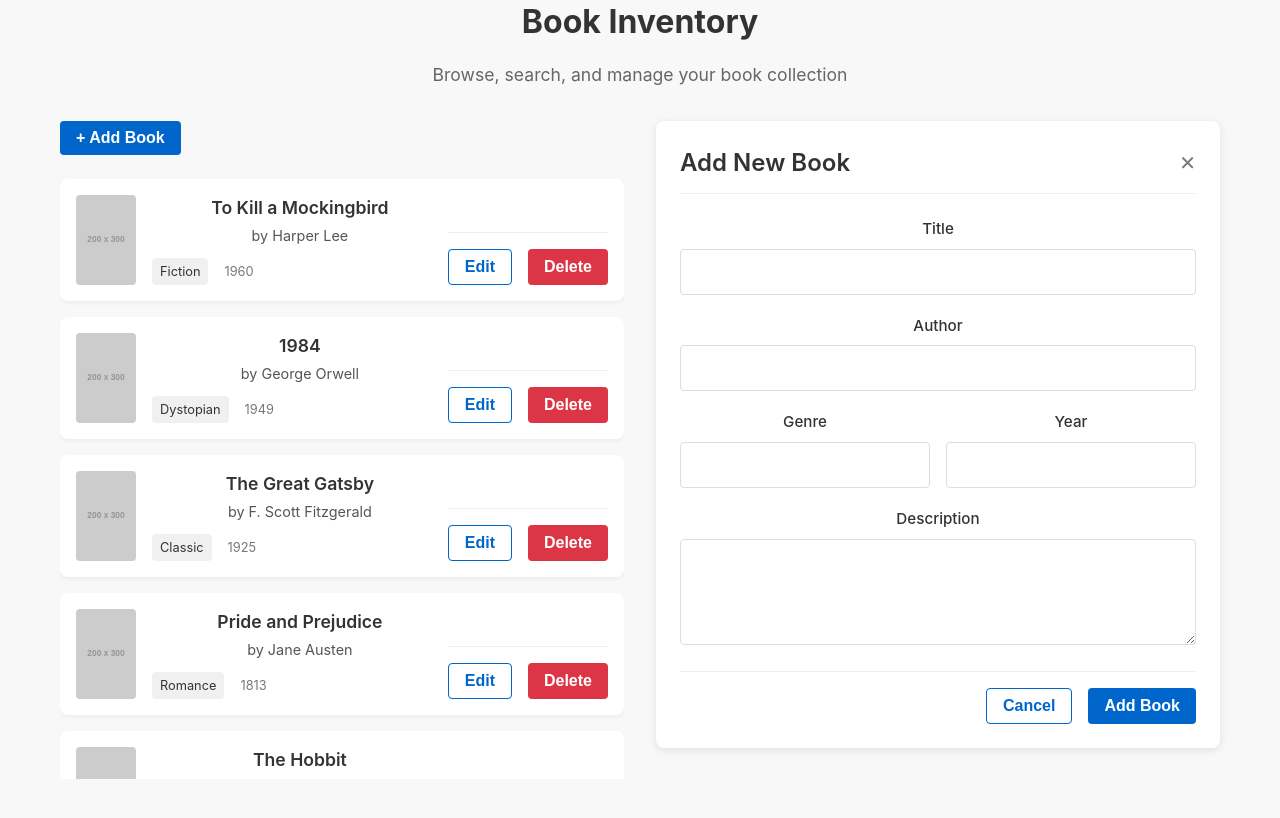
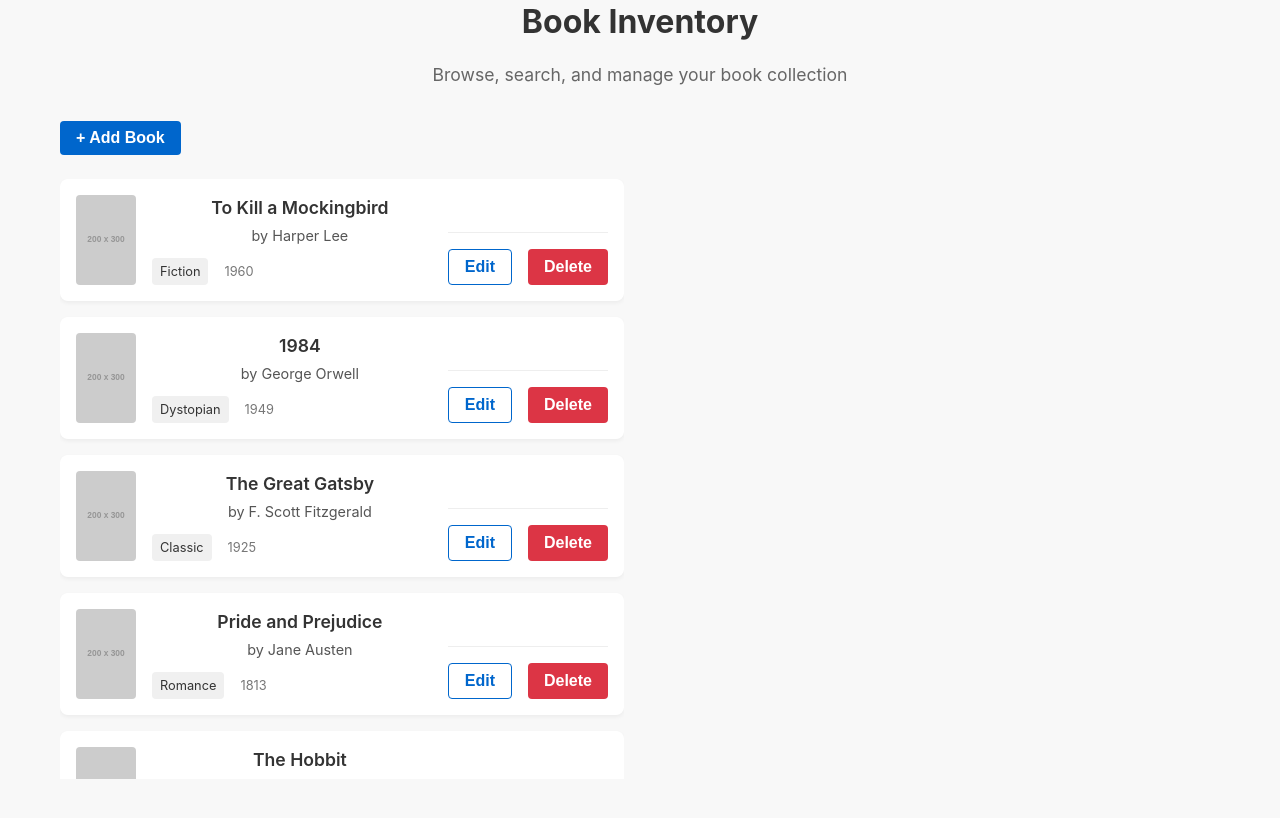
Before and after one commit to ganapatiKabbargi/book-management-system, a React (Vite) app: page / in a window 1280 px wide. Shown: the part 940-1758 px from the top of the page. Built offline with nearby package versions, Linux system fonts and the light colour scheme; the HTML template or start-up script is replaced by a standard one.

Commit message:
implement CRUD operations

```diff
--- a/package.json
+++ b/package.json
@@ -13,6 +13,7 @@
     "@reduxjs/toolkit": "^2.6.1",
     "react": "^19.0.0",
     "react-dom": "^19.0.0",
+    "react-hook-form": "^7.54.2",
     "react-redux": "^9.2.0",
     "react-router-dom": "^7.4.0"
   },
--- a/src/pages/AddBookForm.jsx
+++ b/src/pages/AddBookForm.jsx
@@ -1,79 +1,99 @@
 import React, { useState } from "react";
 import styles from "./AddBookForm.module.css";
+import { useForm } from "react-hook-form";
 
-function AddBookForm({ onAddBook, onCancel }) {
-  const [bookData, setBookData] = useState({
-    title: "",
-    author: "",
-    genre: "",
-    year: "",
-    description: "",
-  });
+function AddBookForm({ onAddBook, onUpdateBook, onCancel, book }) {
+  // const [bookData, setBookData] = useState({
+  //   title: book?.title || "",
+  //   author: book?.author || "",
+  //   genre: book?.genre || "",
+  //   year: book?.year || "",
+  //   description: book?.description || "",
+  // });
 
-  const [errors, setErrors] = useState({});
+  const defaultData = {
+    title: book?.title || "",
+    author: book?.author || "",
+    genre: book?.genre || "",
+    year: book?.year || "",
+    description: book?.description || "",
+    id: book?.id || "",
+    cover: book?.cover || "",
+  };
+  const {
+    register,
+    formState: { errors },
+    handleSubmit,
+  } = useForm({ defaultValues: defaultData });
 
-  const handleChange = (e) => {
-    const { name, value } = e.target;
-    setBookData({
-      ...bookData,
-      [name]: value,
-    });
+  // const [errors, setErrors] = useState({});
 
-    // Clear error when user types
-    if (errors[name]) {
-      setErrors({
-        ...errors,
-        [name]: "",
+  // const handleChange = (e) => {
+  //   const { name, value } = e.target;
+  //   setBookData({
+  //     ...bookData,
+  //     [name]: value,
+  //   });
+
+  //   // Clear error when user types
+  //   if (errors[name]) {
+  //     setErrors({
+  //       ...errors,
+  //       [name]: "",
+  //     });
+  //   }
+  // };
+
+  // const validateForm = () => {
+  //   const newErrors = {};
+
+  //   if (!bookData.title.trim()) {
+  //     newErrors.title = "Title is required";
+  //   }
+
+  //   if (!bookData.author.trim()) {
+  //     newErrors.author = "Author is required";
+  //   }
+
+  //   if (!bookData.genre.trim()) {
+  //     newErrors.genre = "Genre is required";
+  //   }
+
+  //   if (!bookData.year) {
+  //     newErrors.year = "Year is required";
+  //   } else if (isNaN(bookData.year) || bookData.year < 0) {
+  //     newErrors.year = "Year must be a valid number";
+  //   }
+
+  //   if (!bookData.description.trim()) {
+  //     newErrors.description = "Description is required";
+  //   }
+
+  //   setErrors(newErrors);
+  //   return Object.keys(newErrors).length === 0;
+  // };
+
+  const submitHandler = (data) => {
+    console.log(data);
+    if (book) {
+      onUpdateBook({
+        ...data,
+        year: Number.parseInt(data.year),
+      });
+    } else {
+      onAddBook({
+        ...data,
+        year: Number.parseInt(data.year),
       });
     }
-  };
 
-  const validateForm = () => {
-    const newErrors = {};
-
-    if (!bookData.title.trim()) {
-      newErrors.title = "Title is required";
-    }
-
-    if (!bookData.author.trim()) {
-      newErrors.author = "Author is required";
-    }
-
-    if (!bookData.genre.trim()) {
-      newErrors.genre = "Genre is required";
-    }
-
-    if (!bookData.year) {
-      newErrors.year = "Year is required";
-    } else if (isNaN(bookData.year) || bookData.year < 0) {
-      newErrors.year = "Year must be a valid number";
-    }
-
-    if (!bookData.description.trim()) {
-      newErrors.description = "Description is required";
-    }
-
-    setErrors(newErrors);
-    return Object.keys(newErrors).length === 0;
-  };
-
-  const handleSubmit = (e) => {
-    e.preventDefault();
-
-    if (validateForm()) {
-      onAddBook({
-        ...bookData,
-        year: Number.parseInt(bookData.year),
-      });
-
-      setBookData({
-        title: "",
-        author: "",
-        genre: "",
-        year: "",
-        description: "",
-      });
-    }
+    // setBookData({
+    //   title: "",
+    //   author: "",
+    //   genre: "",
+    //   year: "",
+    //   description: "",
+    // });
   };
   return (
     <div className={styles.addBookForm}>
@@ -88,102 +108,109 @@ function AddBookForm({ onAddBook, onCancel }) {
         </button>
       </div>
 
-      <form onSubmit={handleSubmit}>
+      <form onSubmit={handleSubmit(submitHandler)}>
         <div className={styles.formGroup}>
           <label htmlFor="title" className={styles.formLabel}>
-            Title
+            Title*
           </label>
+          {errors.title?.type === "required" && (
+            <span role="alert">title is required</span>
+          )}
           <input
             type="text"
             id="title"
             name="title"
-            value={bookData.title}
-            onChange={handleChange}
-            className={`${styles.formInput} ${
-              errors.title ? styles.inputError : ""
-            }`}
+            {...register("title", { required: true })}
+            aria-invalid={errors.title ? "true" : "false"}
+            className={`${styles.formInput} `}
           />
-          {errors.title && (
-            <span className={styles.errorMessage}>{errors.title}</span>
-          )}
         </div>
 
         <div className={styles.formGroup}>
           <label htmlFor="author" className={styles.formLabel}>
-            Author
+            Author*
           </label>
+          {errors.author?.type === "required" && (
+            <span role="alert">author is required</span>
+          )}
           <input
             type="text"
             id="author"
             name="author"
-            value={bookData.author}
-            onChange={handleChange}
-            className={`${styles.formInput} ${
-              errors.author ? styles.inputError : ""
-            }`}
+            {...register("author", { required: true })}
+            aria-invalid={errors.author ? "true" : "false"}
+            className={`${styles.formInput}`}
           />
-          {errors.author && (
-            <span className={styles.errorMessage}>{errors.author}</span>
+        </div>
+
+        <div className={styles.formGroup}>
+          <label htmlFor="cover" className={styles.formLabel}>
+            Cover*
+          </label>
+          {errors.cover?.type === "required" && (
+            <span role="alert">cover image is required</span>
           )}
+          <input
+            type="text"
+            id="cover"
+            name="cover"
+            {...register("cover", { required: true })}
+            aria-invalid={errors.cover ? "true" : "false"}
+            className={`${styles.formInput}`}
+          />
         </div>
 
         <div className={styles.formRow}>
           <div className={styles.formGroup}>
             <label htmlFor="genre" className={styles.formLabel}>
-              Genre
+              Genre*
             </label>
+            {errors.genre?.type === "required" && (
+              <span role="alert">genre is required</span>
+            )}
             <input
               type="text"
               id="genre"
               name="genre"
-              value={bookData.genre}
-              onChange={handleChange}
-              className={`${styles.formInput} ${
-                errors.genre ? styles.inputError : ""
-              }`}
+              {...register("genre", { required: true })}
+              aria-invalid={errors.genre ? "true" : "false"}
+              className={`${styles.formInput} `}
             />
-            {errors.genre && (
-              <span className={styles.errorMessage}>{errors.genre}</span>
-            )}
           </div>
 
           <div className={styles.formGroup}>
             <label htmlFor="year" className={styles.formLabel}>
-              Year
+              Year*
             </label>
+            {errors.year?.type === "required" && (
+              <span role="alert">author is required</span>
+            )}
             <input
               type="number"
               id="year"
               name="year"
-              value={bookData.year}
-              onChange={handleChange}
-              className={`${styles.formInput} ${
-                errors.year ? styles.inputError : ""
-              }`}
+              {...register("year", { required: true })}
+              aria-invalid={errors.year ? "true" : "false"}
+              className={`${styles.formInput}`}
             />
-            {errors.year && (
-              <span className={styles.errorMessage}>{errors.year}</span>
-            )}
           </div>
         </div>
 
         <div className={styles.formGroup}>
           <label htmlFor="description" className={styles.formLabel}>
-            Description
+            Description*
           </label>
+          {errors.description?.type === "required" && (
+            <span role="alert">author is required</span>
+          )}
           <textarea
             id="description"
             name="description"
-            value={bookData.description}
-            onChange={handleChange}
+            {...register("description", { required: true })}
             rows="4"
-            className={`${styles.formTextarea} ${
-              errors.description ? styles.inputError : ""
-            }`}
+            aria-invalid={errors.description ? "true" : "false"}
+            className={`${styles.formTextarea} `}
           ></textarea>
-          {errors.description && (
-            <span className={styles.errorMessage}>{errors.description}</span>
-          )}
         </div>
 
         <div className={styles.formActions}>
--- a/src/pages/BooksPage.jsx
+++ b/src/pages/BooksPage.jsx
@@ -4,79 +4,18 @@ import styles from "./BooksPage.module.css";
 import BookList from "./BookList";
 import AddBookForm from "./AddBookForm";
 import { useNavigate } from "react-router-dom";
-import { useSelector } from "react-redux";
-
-// const initialBooks = [
-//   {
-//     id: 1,
-//     title: "To Kill a Mockingbird",
-//     author: "Harper Lee",
-//     genre: "Fiction",
-//     year: 1960,
-//     cover: "https://via.placeholder.com/200x300",
-//     description:
-//       "A gripping, heart-wrenching, and wholly remarkable tale of coming-of-age in a South poisoned by virulent prejudice.",
-//   },
-//   {
-//     id: 2,
-//     title: "1984",
-//     author: "George Orwell",
-//     genre: "Dystopian",
-//     year: 1949,
-//     cover: "https://via.placeholder.com/200x300",
-//     description:
-//       "A dystopian social science fiction novel and cautionary tale set in a totalitarian society.",
-//   },
-//   {
-//     id: 3,
-//     title: "The Great Gatsby",
-//     author: "F. Scott Fitzgerald",
-//     genre: "Classic",
-//     year: 1925,
-//     cover: "https://via.placeholder.com/200x300",
-//     description:
-//       "A novel that examines the dark side of the American Dream during the Roaring Twenties.",
-//   },
-//   {
-//     id: 4,
-//     title: "Pride and Prejudice",
-//     author: "Jane Austen",
-//     genre: "Romance",
-//     year: 1813,
-//     cover: "https://via.placeholder.com/200x300",
-//     description:
-//       "A romantic novel of manners that depicts the emotional development of protagonist Elizabeth Bennet.",
-//   },
-//   {
-//     id: 5,
-//     title: "The Hobbit",
-//     author: "J.R.R. Tolkien",
-//     genre: "Fantasy",
-//     year: 1937,
-//     cover: "https://via.placeholder.com/200x300",
-//     description:
-//       "A children's fantasy novel set in a fictional world that follows the quest of home-loving Bilbo Baggins.",
-//   },
-//   {
-//     id: 6,
-//     title: "Harry Potter and the Philosopher's Stone",
-//     author: "J.K. Rowling",
-//     genre: "Fantasy",
-//     year: 1997,
-//     cover: "https://via.placeholder.com/200x300",
-//     description:
-//       "The first novel in the Harry Potter series that follows a young wizard's adventures at Hogwarts School of Witchcraft and Wizardry.",
-//   },
-// ];
+import { useDispatch, useSelector } from "react-redux";
+import { addBook, deleteBook, updateBook } from "../store/booksSlice";
 
 function BooksPage() {
   //   const [books, setBooks] = useState(initialBooks);
-  const [searchTerm, setSearchTerm] = useState("");
+  const [bookToBeEdited, setBookToBeEdited] = useState(null);
   const [selectedBook, setSelectedBook] = useState(null);
   const [showAddForm, setShowAddForm] = useState(false);
   const books = useSelector((state) => state.booksAuth.books);
   console.log(books);
   const navigate = useNavigate();
+  const dispatch = useDispatch();
 
   //   function handleShowAddForm() {}
   function handleSelectBook(book) {
@@ -85,26 +24,49 @@ function BooksPage() {
   }
 
   const handleShowAddForm = () => {
-    setSelectedBook(null);
+    // setSelectedBook(null);
     setShowAddForm(true);
+  };
+
+  const handleCloseForm = () => {
+    setShowAddForm(false);
+    setBookToBeEdited(null);
   };
 
   const handleAddBook = (newBook) => {
     const bookWithId = {
       ...newBook,
       id: books.length + 1,
-      cover: "https://via.placeholder.com/200x300",
+      // cover: "https://via.placeholder.com/200x300",
     };
-    setBooks([...books, bookWithId]);
+    dispatch(addBook(bookWithId));
     console.log(bookWithId);
     setShowAddForm(false);
   };
 
+  const handleEditBook = (book) => {
+    setShowAddForm(true);
+    setBookToBeEdited(book);
+  };
+
+  const handleUpdateBook = (book) => {
+    console.log(book);
+    const updatedBooks = books.map((b) => {
+      if (b.id == book.id) {
+        return { ...book };
+      }
+      return b;
+    });
+    dispatch(updateBook(updatedBooks));
+    setShowAddForm(false);
+  };
+
   const handleDeleteBook = (bookId) => {
-    setBooks(books.filter((book) => book.id !== bookId));
-    if (selectedBook && selectedBook.id === bookId) {
-      setSelectedBook(null);
-    }
+    const updatedBooks = books.filter((book) => book.id !== bookId);
+    // if (selectedBook && selectedBook.id === bookId) {
+    //   setSelectedBook(null);
+    // }
+    dispatch(deleteBook(updatedBooks));
   };
   return (
     <div className="section">
@@ -147,15 +109,21 @@ function BooksPage() {
               books={books}
               onSelectBook={handleSelectBook}
               selectedBookId={selectedBook ? selectedBook.id : null}
+              handleDeleteBook={handleDeleteBook}
+              handleEditBook={handleEditBook}
             />
           </div>
 
-          <div className={styles.bookDetailsSection}>
-            <AddBookForm
-              onAddBook={handleAddBook}
-              onCancel={() => setShowAddForm(false)}
-            />
-          </div>
+          {showAddForm && (
+            <div className={styles.bookDetailsSection}>
+              <AddBookForm
+                book={bookToBeEdited}
+                onAddBook={handleAddBook}
+                onUpdateBook={handleUpdateBook}
+                onCancel={handleCloseForm}
+              />
+            </div>
+          )}
         </div>
       </div>
     </div>
```
Also changed, not shown: src/pages/BookList.jsx (+11 -6 lines), src/store/booksSlice.js (+13 -6 lines), 1 other file (tests, documents, lock files or other folders).
